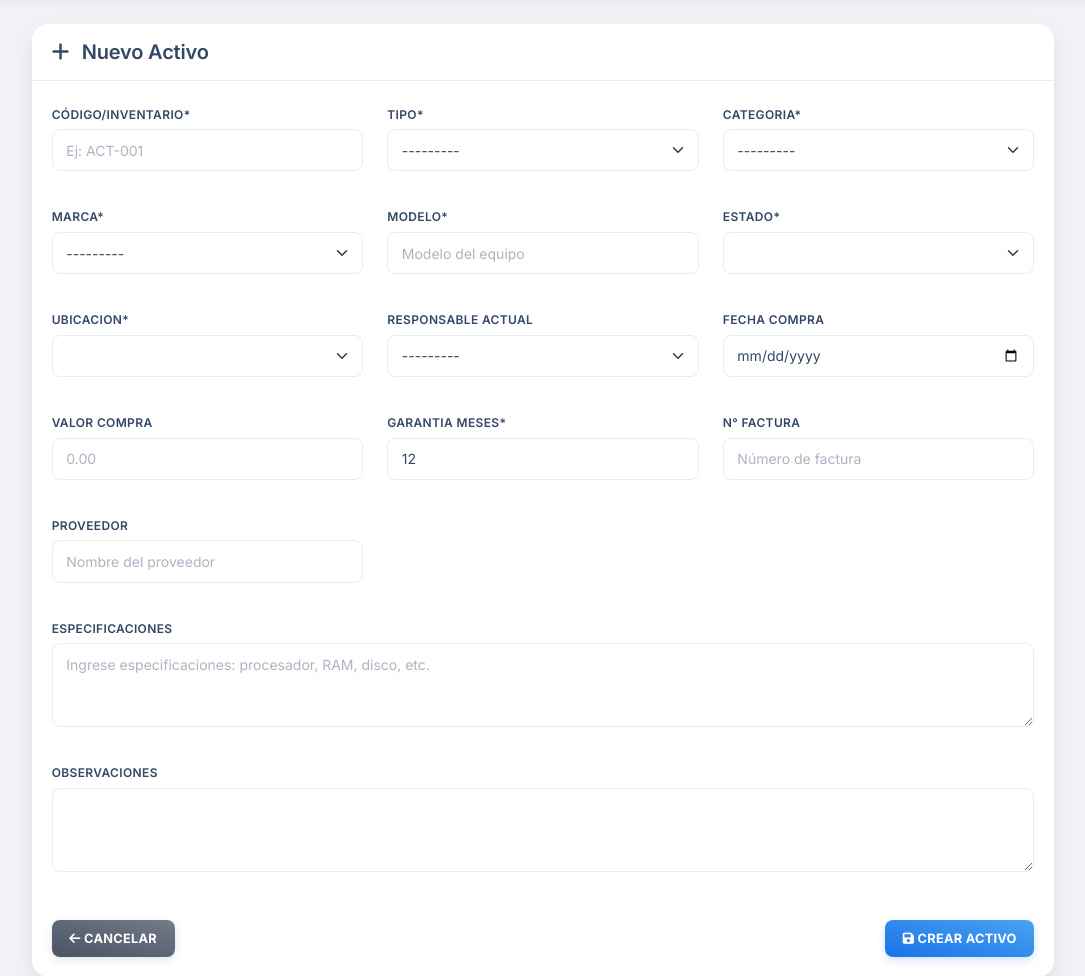
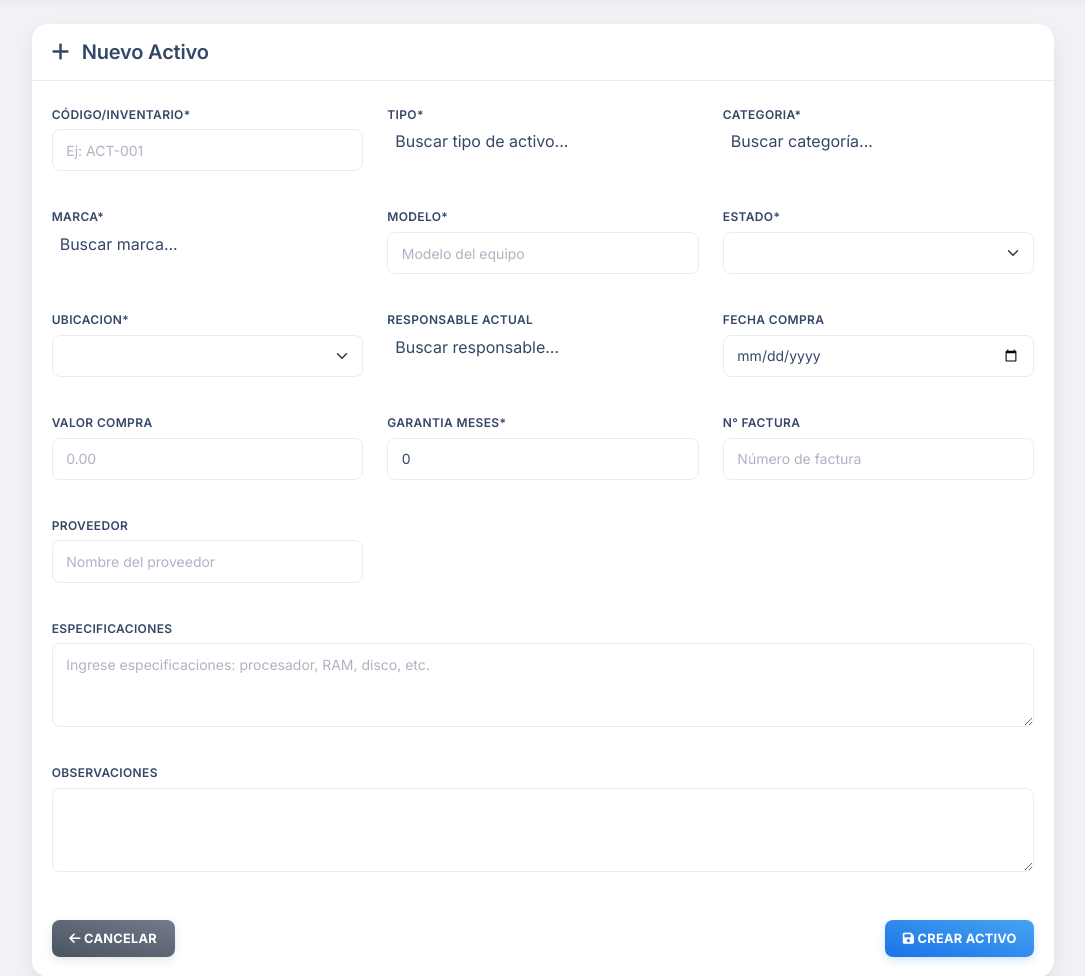
Before and after one commit to Eliasovalle22/inventario_tecnologico, a Django app: page /soft/inventario/nuevo/ in a window 1280 px wide. Shown: the part 64-1040 px from the top of the page, without its empty margins (97-1182 px from the left). Run offline with Django 5.2, Linux system fonts and the light colour scheme; the visitor is signed in with stand-in values (Sample User, id 1); data comes from the database, SQL or seed files in the repository; data that the repository does not hold is empty; some libraries are stand-ins or nearby versions.

Commit message:
Update mejoras en el formulario de activos

```diff
--- a/inventario/forms.py
+++ b/inventario/forms.py
@@ -1,6 +1,6 @@
 from django import forms
 from .models import Activo
-from catalogos.models import Categoria, Marca, Ubicacion, Estado
+from catalogos.models import Categoria, Marca, Ubicacion, Estado, TipoActivo
 from django.contrib.auth.models import User
 
 class ActivoForm(forms.ModelForm):
@@ -19,19 +19,22 @@
         # Personalizar los campos
         self.fields['codigo'].widget.attrs.update({'class': 'form-control', 'placeholder': 'Ej: ACT-001'})
         self.fields['codigo'].required = True
-        self.fields['tipo'].widget.attrs.update({'class': 'form-select'})
+        self.fields['tipo'].queryset = TipoActivo.objects.all().order_by('nombre')
+        self.fields['tipo'].widget.attrs.update({'class': 'form-select select2-tipo'})
         self.fields['modelo'].widget.attrs.update({'class': 'form-control', 'placeholder': 'Modelo del equipo'})
         self.fields['valor_compra'].widget.attrs.update({'class': 'form-control', 'placeholder': '0.00'})
         self.fields['garantia_meses'].widget.attrs.update({'class': 'form-control', 'min': 0})
+        if not self.instance.pk:
+            self.fields['garantia_meses'].initial = 0
         self.fields['proveedor'].widget.attrs.update({'class': 'form-control', 'placeholder': 'Nombre del proveedor'})
         self.fields['factura'].widget.attrs.update({'class': 'form-control', 'placeholder': 'Número de factura'})
 
         # Para campos ForeignKey, asegurar que tengan las opciones correctas
         self.fields['categoria'].queryset = Categoria.objects.all().order_by('nombre')
-        self.fields['categoria'].widget.attrs.update({'class': 'form-select'})
+        self.fields['categoria'].widget.attrs.update({'class': 'form-select select2-categoria'})
 
         self.fields['marca'].queryset = Marca.objects.all().order_by('nombre')
-        self.fields['marca'].widget.attrs.update({'class': 'form-select'})
+        self.fields['marca'].widget.attrs.update({'class': 'form-select select2-marca'})
 
         self.fields['estado'].queryset = Estado.objects.all().order_by('nombre')
         self.fields['estado'].widget.attrs.update({'class': 'form-select'})
@@ -56,9 +59,10 @@
             except Ubicacion.DoesNotExist:
                 pass
 
-        self.fields['responsable'].queryset = User.objects.filter(is_active=True).order_by('username')
-        self.fields['responsable'].widget.attrs.update({'class': 'form-select'})
+        self.fields['responsable'].queryset = User.objects.filter(is_active=True).order_by('first_name', 'last_name')
+        self.fields['responsable'].widget.attrs.update({'class': 'form-select select2-responsable'})
         self.fields['responsable'].required = False
+        self.fields['responsable'].label_from_instance = lambda obj: f"{obj.first_name} {obj.last_name}".strip() or obj.username
 
         # Hacer algunos campos opcionales
         self.fields['valor_compra'].required = False
--- a/templates/inventario/activo_form.html
+++ b/templates/inventario/activo_form.html
@@ -2,6 +2,12 @@
 {% load crispy_forms_tags %}
 
 {% block title %}{{ titulo }}{% endblock %}
+
+{% block extra_css %}
+<!-- Select2 CSS -->
+<link href="https://cdn.jsdelivr.net/npm/select2@4.1.0-rc.0/dist/css/select2.min.css" rel="stylesheet" />
+<link href="https://cdn.jsdelivr.net/npm/select2-bootstrap-5-theme@1.3.0/dist/select2-bootstrap-5-theme.min.css" rel="stylesheet" />
+{% endblock %}
 
 {% block content %}
 <div class="container-fluid">
@@ -141,6 +147,48 @@
 {% endblock %}
 
 {% block extra_js %}
+<!-- Select2 JS -->
+<script src="https://cdn.jsdelivr.net/npm/select2@4.1.0-rc.0/dist/js/select2.min.js"></script>
+<script src="https://cdn.jsdelivr.net/npm/select2@4.1.0-rc.0/dist/js/i18n/es.js"></script>
+<script>
+    $(document).ready(function() {
+        // Select2 para campo Tipo
+        $('.select2-tipo').select2({
+            theme: 'bootstrap-5',
+            placeholder: 'Buscar tipo de activo...',
+            allowClear: true,
+            language: 'es',
+            width: '100%'
+        });
+
+        // Select2 para campo Categoría
+        $('.select2-categoria').select2({
+            theme: 'bootstrap-5',
+            placeholder: 'Buscar categoría...',
+            allowClear: true,
+            language: 'es',
+            width: '100%'
+        });
+
+        // Select2 para campo Marca
+        $('.select2-marca').select2({
+            theme: 'bootstrap-5',
+            placeholder: 'Buscar marca...',
+            allowClear: true,
+            language: 'es',
+            width: '100%'
+        });
+
+        // Select2 para campo Responsable
+        $('.select2-responsable').select2({
+            theme: 'bootstrap-5',
+            placeholder: 'Buscar responsable...',
+            allowClear: true,
+            language: 'es',
+            width: '100%'
+        });
+    });
+</script>
 {% if not activo %}
 <script>
     document.addEventListener('DOMContentLoaded', function() {
```
